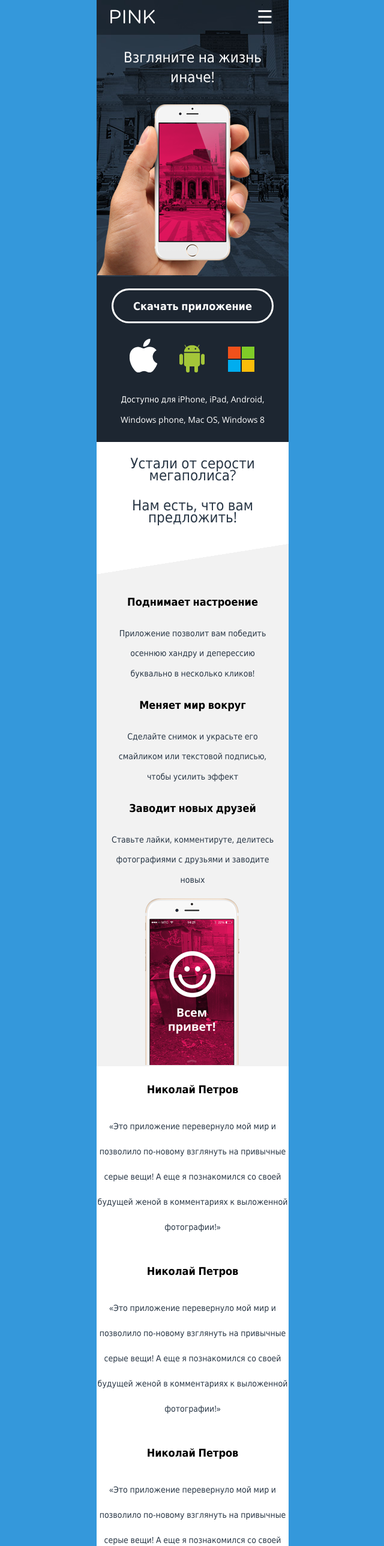
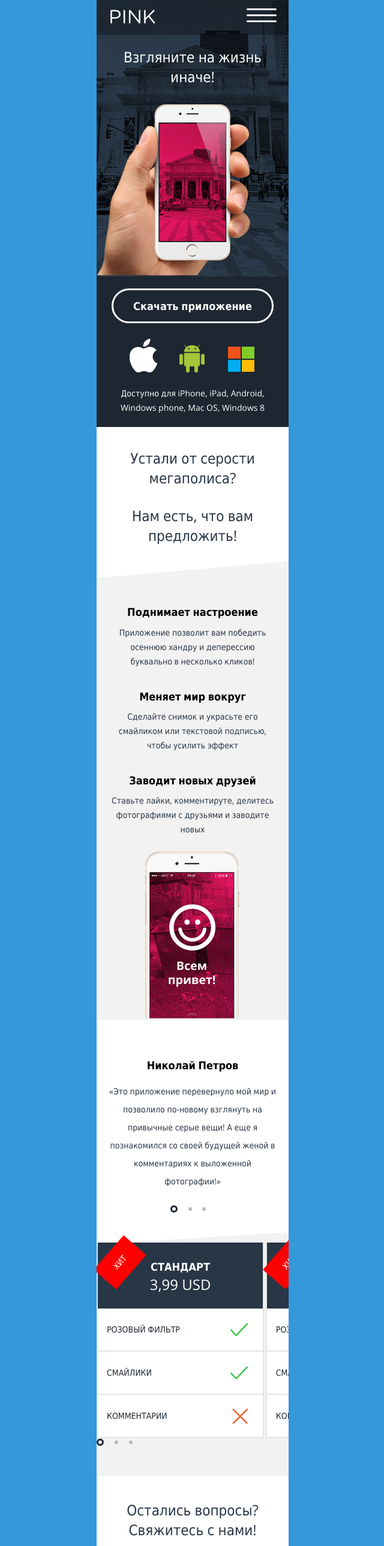
Before and after one commit to ilovebeatles/24223-Pink, a website: page index.html in a window 1280 px wide. Shown: the top 2578 px of the page at 60% size, without its empty margins (319-959 px from the left). Drawn offline with nearby package versions, Linux system fonts and the light colour scheme.

Commit message:
Add some styles

```diff
--- a/index.html
+++ b/index.html
@@ -12,7 +12,8 @@
       <div class="menu__logo_wrapper clearfix">
         <a class="logo" href="/">Pink</a>
           <div class="menu__list_wrapper">
-            <button class="menu__btn">☰</button>
+            <!-- <button class="menu__btn">☰</button> -->
+            <a href="" class="toggler" id="toggler"><span>☰</span></a>
             <ul class="menu__list">
               <li><a href="#">Информация</a></li>
               <li><a href="#">Возможности</a></li>
@@ -59,14 +60,14 @@
             <p>«Это приложение перевернуло мой мир и позволило по-новому взглянуть на привычные серые вещи! А еще я познакомился со своей будущей женой в комментариях к выложенной фотографии!»</p>
           </div>
         </div>
-        <div class="slider__slide">
+        <div style="display: none;" class="slider__slide">
           <img src="" alt="">
           <div class="slider--review__caption">
             <div class="slider--review__title">Николай Петров</div>
             <p>«Это приложение перевернуло мой мир и позволило по-новому взглянуть на привычные серые вещи! А еще я познакомился со своей будущей женой в комментариях к выложенной фотографии!»</p>
           </div>
         </div>
-        <div class="slider__slide">
+        <div style="display: none;" class="slider__slide">
           <img src="" alt="">
           <div class="slider--review__caption">
             <div class="slider--review__title">Николай Петров</div>
@@ -74,7 +75,7 @@
           </div>
         </div>
         <div class="slider_pagination">
-          <a href="">1</a>
+          <a class="active" href="">1</a>
           <a href="">2</a>
           <a href="">3</a>
         </div>
@@ -86,9 +87,9 @@
               <div class="slider--benefits__table_title">Стандарт</div>
               <div class="slider--benefits__table_price">3,99 USD</div>
             </div>
-            <div class="slider--benefits__table_block">Розовый фильтр</div>
-            <div class="slider--benefits__table_block">Смайлики</div>
-            <div class="slider--benefits__table_block">Комментарии</div>
+            <div class="slider--benefits__table_block slider--benefits__table_block--checked">Розовый фильтр</div>
+            <div class="slider--benefits__table_block slider--benefits__table_block--checked">Смайлики</div>
+            <div class="slider--benefits__table_block slider--benefits__table_block--unchecked">Комментарии</div>
           </div>
         </div>
         <div class="slider__slide">
--- a/less/functions.less
+++ b/less/functions.less
@@ -22,7 +22,7 @@
     list-style: none;
 }
 
-.font (@weight: normal, @fz, @lh: 20px, @ff, @color, @transform: none, @decoration: none) {
+.font (@weight: normal, @fz, @lh: normal, @ff, @color, @transform: none, @decoration: none) {
   font: @weight @fz / @lh @ff;
   color: @color;
   text-transform: @transform;
--- a/less/style.less
+++ b/less/style.less
@@ -147,8 +147,9 @@ body {
 }
 
 .download__desc {
-  margin-top: 25px;
-  .font(lighter, 1.4em, 2.4em, @font, @white);
+  margin-top: 20px;
+  .font(lighter, 14px, 24px, @font, @white);
+  // .font(lighter, 1.4em, 2.4em, @font, @white);
 }
 
 /*
@@ -166,8 +167,9 @@ body {
 
 
 .deal {
-  background-image: linear-gradient(171deg, @white 80%, @gray 20%);
+  background-image: linear-gradient(175deg, @white 80%, @gray 20%);
   padding: 25px;
+  padding-top: 35px;
   padding-bottom: 60px;
   text-align: center;
 }
@@ -219,11 +221,17 @@ body {
   background: @gray;
   text-align: center;
   padding: 20px 20px;
+  padding-top: 0;
   padding-bottom: 0;
 }
 
+.benefits__item {
+  margin-bottom: 25px;
+}
+
 .benefits__item p {
-  .font(normal, 1.4em, 2.4em, @font, @menu_blue);
+  .font(normal, 14px, 24px, @font, @menu_blue);
+  margin-top: 0;
 }
 
 .benefits__title {
@@ -251,6 +259,7 @@ body {
 
 .sliders {
   text-align: center;
+  overflow: hidden;
 }
 
 
@@ -260,14 +269,21 @@ body {
 
 .slider--review {
   background: @white;
+  padding-top: 50px;
+}
+
+.slider--review__caption {
+  width: 280px;
+  margin: 0 auto;
 }
 
 .slider--review__caption p {
-  .font(normal, 1.4em, 3em, @font, @menu_blue);
+  .font(normal, 14px, 30px, @font, @menu_blue);
+  margin-bottom: 25px;
 }
 
 .slider--review__title {
-  .font(bold, 1.8em, 3em, @font, @black);
+  .font(bold, 18px, 30px, @font, @black);
 }
 
 
@@ -282,12 +298,15 @@ body {
 
 
 .slider--benefits {
-  background-image: linear-gradient(173deg, @white 5%, @gray 5%);
+  width: 9999px;
   padding-top: 50px;
+  padding-bottom: 50px;
+  text-align: left;
+  background-image: linear-gradient(176.5deg, @white 5%, @gray 5%)
 }
 
 .slider--benefits .slider__slide {
-  width: 100%;
+  width: 275px;
   display: inline-block;
   vertical-align: top;
   border-right: 2px solid @gray2;
@@ -296,22 +315,48 @@ body {
 
 
 .slider--benefits__table_header {
-  background: @dark;
+  position: relative;
+  background: @menu_blue;
+  text-align: center;
+  padding: 25px 0;
+}
+
+.slider--benefits__table_header:before {
+  content: "Хит";
+  padding: 10px 25px;
+  left: -1px;
+  top: 8px;
+  position: absolute;
+  -webkit-transform: rotate(-20deg);
+  -ms-transform: rotate(-20deg);
+  transform: rotate(-49deg);
+  background: red;
+  .font(400, 14px, 30px, @font, @white, uppercase);
+
 }
 
 .slider--benefits__table_title {
-  .font(bold, 18px, 30px, @font ,@white);
+  .font(bold, 18px, 30px, @font ,@white, uppercase);
 }
 
 .slider--benefits__table_price {
-  .font(normal, 2.4em, 3em, @font, @white);
+  .font(normal, 24px, 30px, @font, @white);
 }
 
 .slider--benefits__table_block {
-  padding-left: 15px;
+  padding: 20px 0 20px 15px;
   border-bottom: 2px solid @gray2;
+  .font(normal, 14px, 30px, @font, @dark, uppercase);
+  background: @white;
   text-align: left;
-  .font(normal, 1.4em, 3em, @font, @dark, uppercase)
+}
+
+.slider--benefits__table_block--checked {
+  background: @white url("../img/checked.png") no-repeat 90%;
+}
+
+.slider--benefits__table_block--unchecked {
+  background: @white url("../img/unchecked.png") no-repeat 90%;
 }
 
 /* Section end */
@@ -347,8 +392,10 @@ body {
 
 .slider_pagination a{
   display: inline-block;
-  width: 12px;
-  height: 12px;
+  vertical-align: middle;
+  width: 6px;
+  height: 6px;
+  margin-right: 15px;
   text-indent: -9999px;
   border-radius: 50%;
   background: @gray3;
@@ -381,13 +428,18 @@ body {
 
 
 .contacts {
+  padding-top: 40px;
+  padding-bottom: 40px;
   text-align: center;
-  background: @white;
+  background-image: linear-gradient(380deg, transparent 20%, @white 20%), linear-gradient(341deg, transparent 20%, @white 20%);
 }
 
+.contacts__wrapper {
+  margin-bottom: 25px;
+}
 
 .contacts__wrapper b {
-  .font(bold, 1.8em, 1.8em, @font, @dark);
+  .font(@weight: bold, @fz: 1.8em, @ff: @font, @color: @dark);
 }
 
 .contacts__title {
@@ -399,6 +451,68 @@ body {
 
 
 
+.toggler {
+  display: flex;
+  align-items: center;
+  width: 50px;
+  height: 3em;
+  line-height: 3em;
+  user-select: none;
+  text-indent: -9999px;
+
+  > span {
+    display: inline-block;
+    vertical-align: bottom;
+    width: 100%;
+    height: .3rem;
+    background: #fff;
+    border-radius: .2rem;
+    position: relative;
+    transition: background .3s .5s;
+
+    &:before,
+    &:after {
+      width: 100%;
+      height: .3rem;
+      background: #fff;
+      border-radius: .2rem;
+      position: absolute;
+      left: 0;
+      content: '';
+      transform-origin: 50% 50%;
+      transition: top .3s .6s, transform .3s;
+    }
+
+    &:before {
+      top: 1rem;
+    }
+
+    &:after {
+      top: -1rem;
+    }
+  }
+
+  &--close {
+    > span {
+      transition: background .3s 0;
+      background: transparent;
+
+      &:before,
+      &:after {
+        transition: top .3s, transform .3s .5s;
+        top: 0;
+      }
+
+      &:before {
+        transform: rotate3d(0, 0, 1, 45deg);
+      }
+
+      &:after {
+        transform: rotate3d(0, 0, 1, -45deg);
+      }
+    }
+  }
+}
 
 
 
```
Also changed, not shown: css/style.css.
